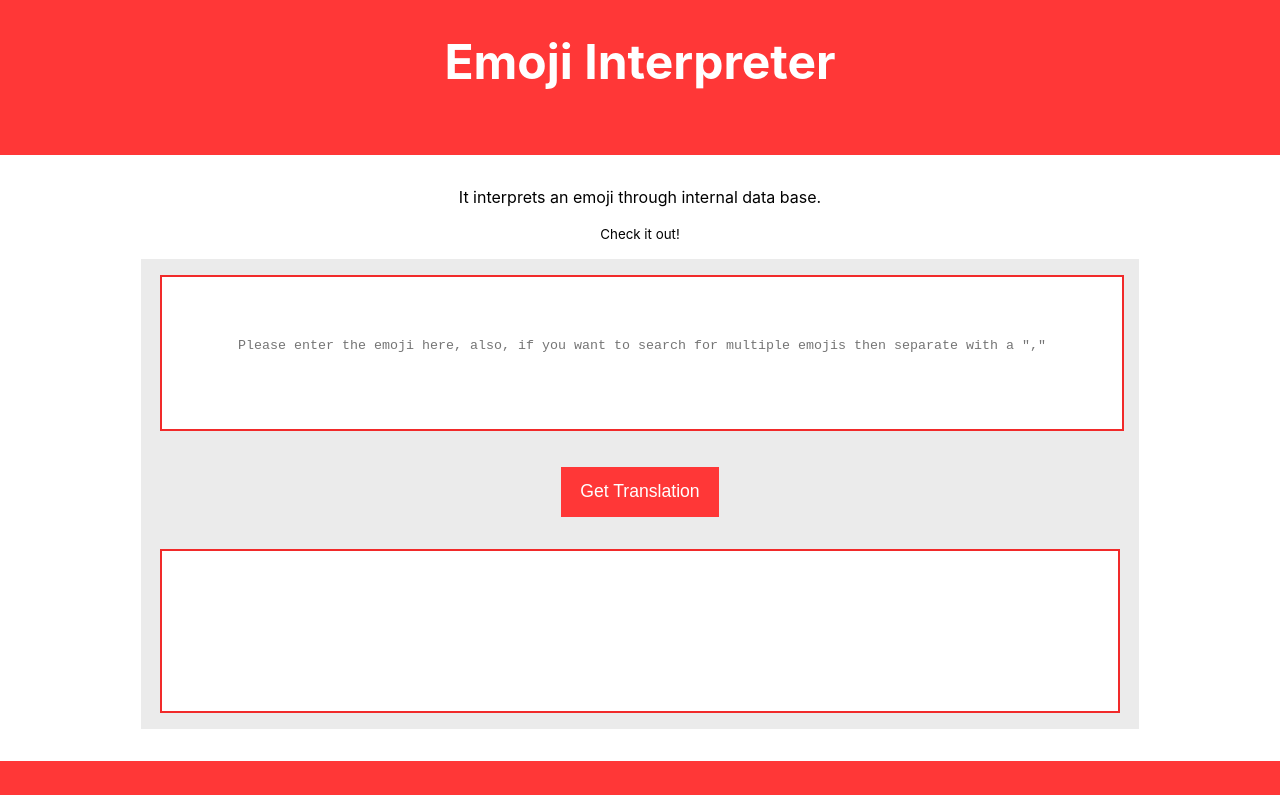
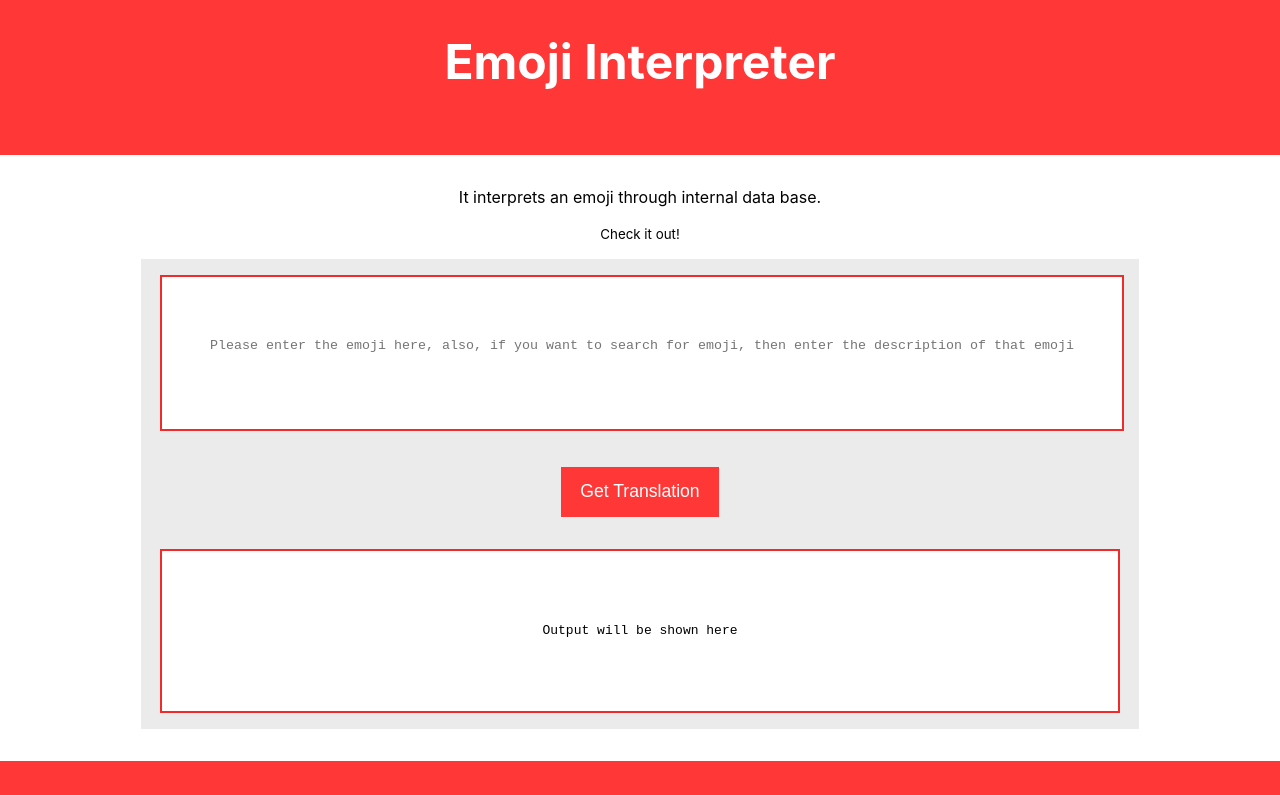
Before and after one commit to AbhijeetSingla/emoji-interpreter, a React (Create React App) app: page / in a window 1280 px wide. Shown: the top 795 px of the page. Built offline with nearby package versions, Linux system fonts and the light colour scheme.

Commit message:
feat: search emoji using text description

```diff
--- a/src/App.jsx
+++ b/src/App.jsx
@@ -29,17 +29,20 @@ function Footer() {
 
 function App() {
 
-  const [emoji, setEmoji] = useState(document.querySelector("#textinput"));
+  const [textInput, setTextInput] = useState(null);
+  const [textOutput, setTextOutput] = useState(null);
 
-  function getEmojiName() {
-    setEmoji(document.querySelector("#textinput").value);
+  function updateTextInput(event) {
+    setTextInput(event.target.value);
   }
 
-  function getKeyByValue(object, value) {
-    return Object.keys(object).find(key => object[key] === value);
+  function getInterpretation (object, str) {
+    setTextInput(str ? str.trim() : null);
+    const searchString = object[str] ? object[str] : Object.keys(object).find(key => object[key] === str);
+    setTextOutput(searchString ? searchString : "Sorry, couldn't find what you are looking for :(");
   }
 
-  const convertedOutput =  emojiList[emoji] ? emojiList[emoji] : getKeyByValue(emojiList, emoji);
+  const convertedOutputWithMsg = textOutput ? textOutput : "Output will be shown here";
 
   return (
     <div>
@@ -49,12 +52,12 @@ function App() {
       </div>
       <div className='container-center section-offwhite'>
         <div>
-          <textarea name="Enter Emoji" id="textinput" placeholder='Please enter the emoji here, also, if you want to search for multiple emojis then separate with a ","'></textarea>
+          <textarea name="Enter Emoji" onChange={updateTextInput} id="textinput" placeholder='Please enter the emoji here, also, if you want to search for emoji, then enter the description of that emoji'></textarea>
         </div>
         <div className='flex' id='generatebuttondiv'>
-          <button className='primary-button' onClick={getEmojiName}>Get Translation</button>
+          <button className='primary-button' onClick={() => {getInterpretation(emojiList, textInput)}}>Get Translation</button>
         </div>
-        <div id='translationholder'>{convertedOutput}</div>
+        <div id='translationholder'>{convertedOutputWithMsg}</div>
       </div>
     </div>
   );
```
